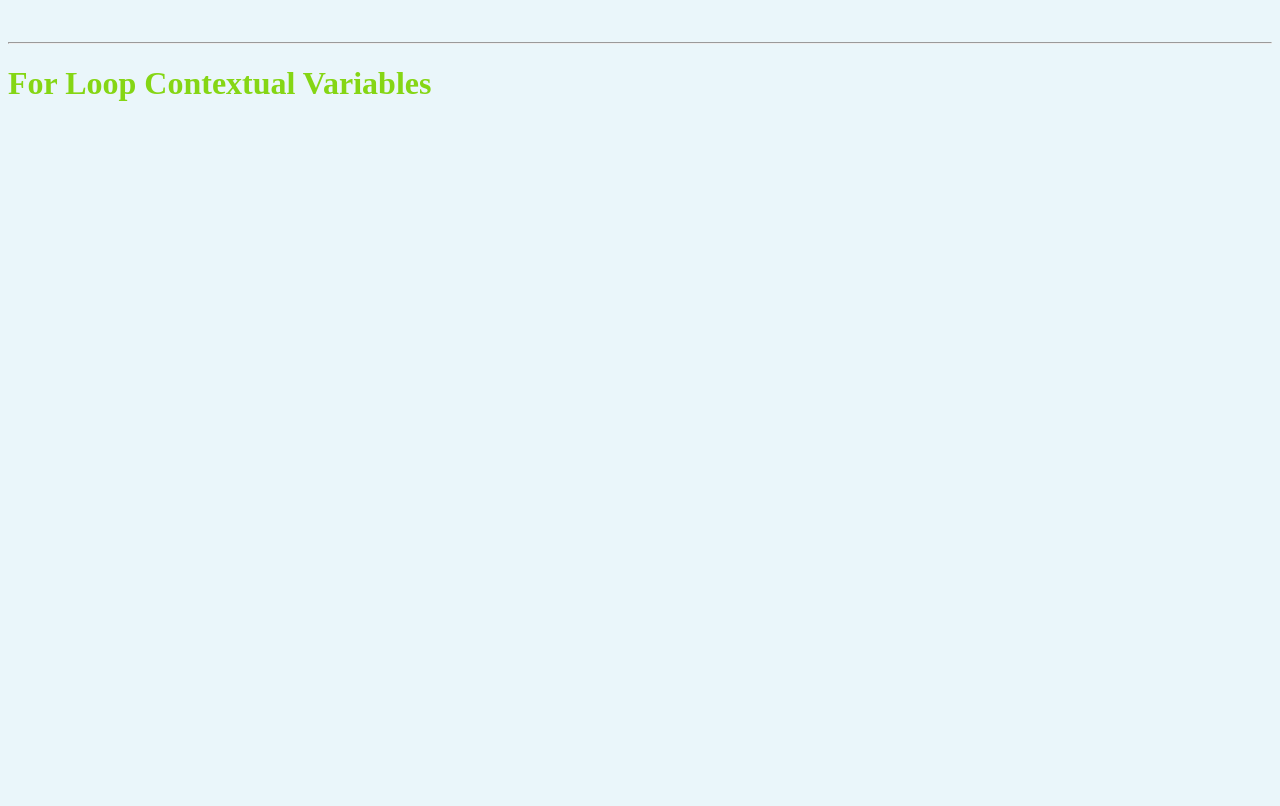
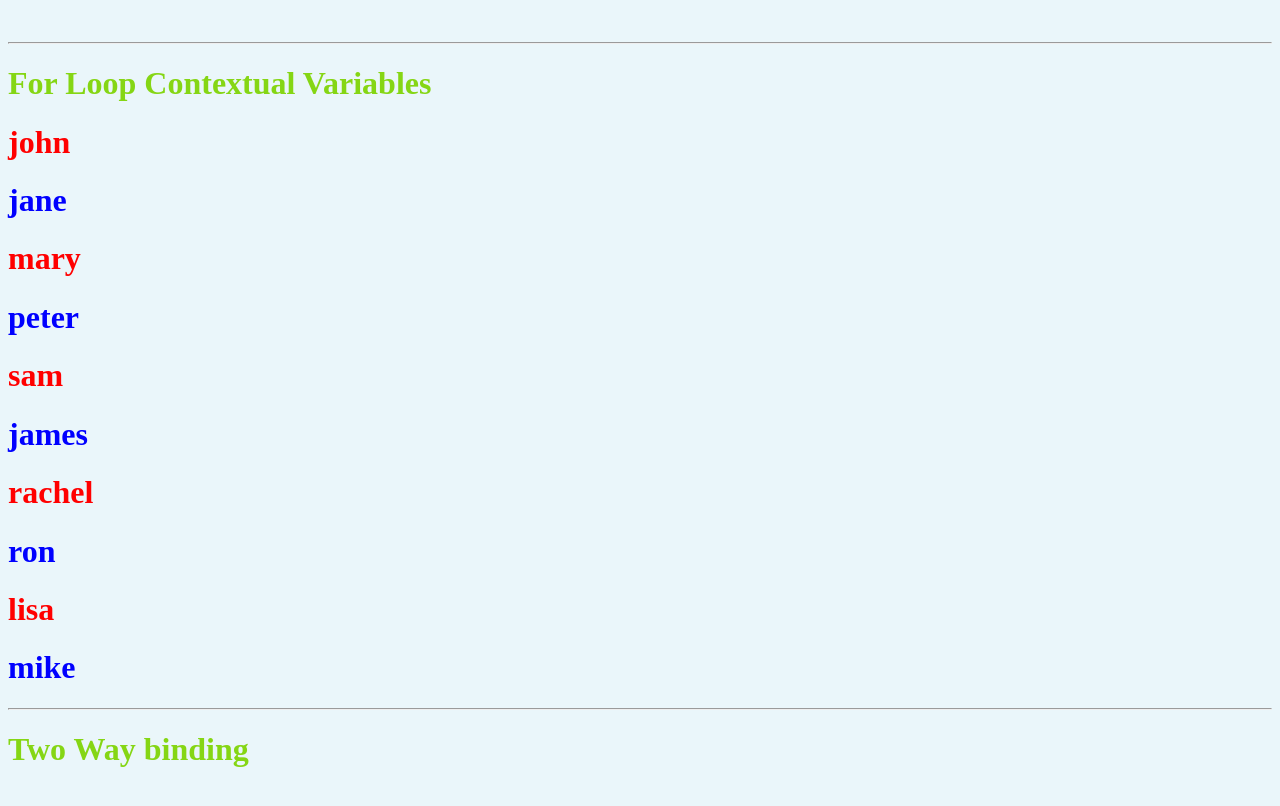
Before and after one commit to BeaulaEkka/angular-firstapp, an Angular app: page / in a window 1280 px wide. Shown: the part 5580-6386 px from the top of the page. Before the commit the page ends 5838 px from the top, so only its background shows below. Built offline with nearby package versions, Linux system fonts and the light colour scheme.

Commit message:
feat: add for loop to display users with conditional styling in app component

```diff
--- a/src/app/app.component.html
+++ b/src/app/app.component.html
@@ -210,5 +210,20 @@
 <hr>
 <h1>For Loop Contextual Variables</h1>
 
+@for(user of users;track user;let i=$index){
+  <!-- @if($first ||$last){
+    <h1 style="color:blue;">{{user}}</h1>
+  }@else{
+    <h1 style="color:red;">{{user}}</h1>
+  } -->
+@if($odd){
+  <h1 style="color:blue;">{{user}}</h1>
+}@else{
+  <h1 style="color:red;">{{user}}</h1>
+}
+}
 
+
+<hr>
+<h1>Two Way binding</h1>
 <br><br><br><br><br><br><br>
```
